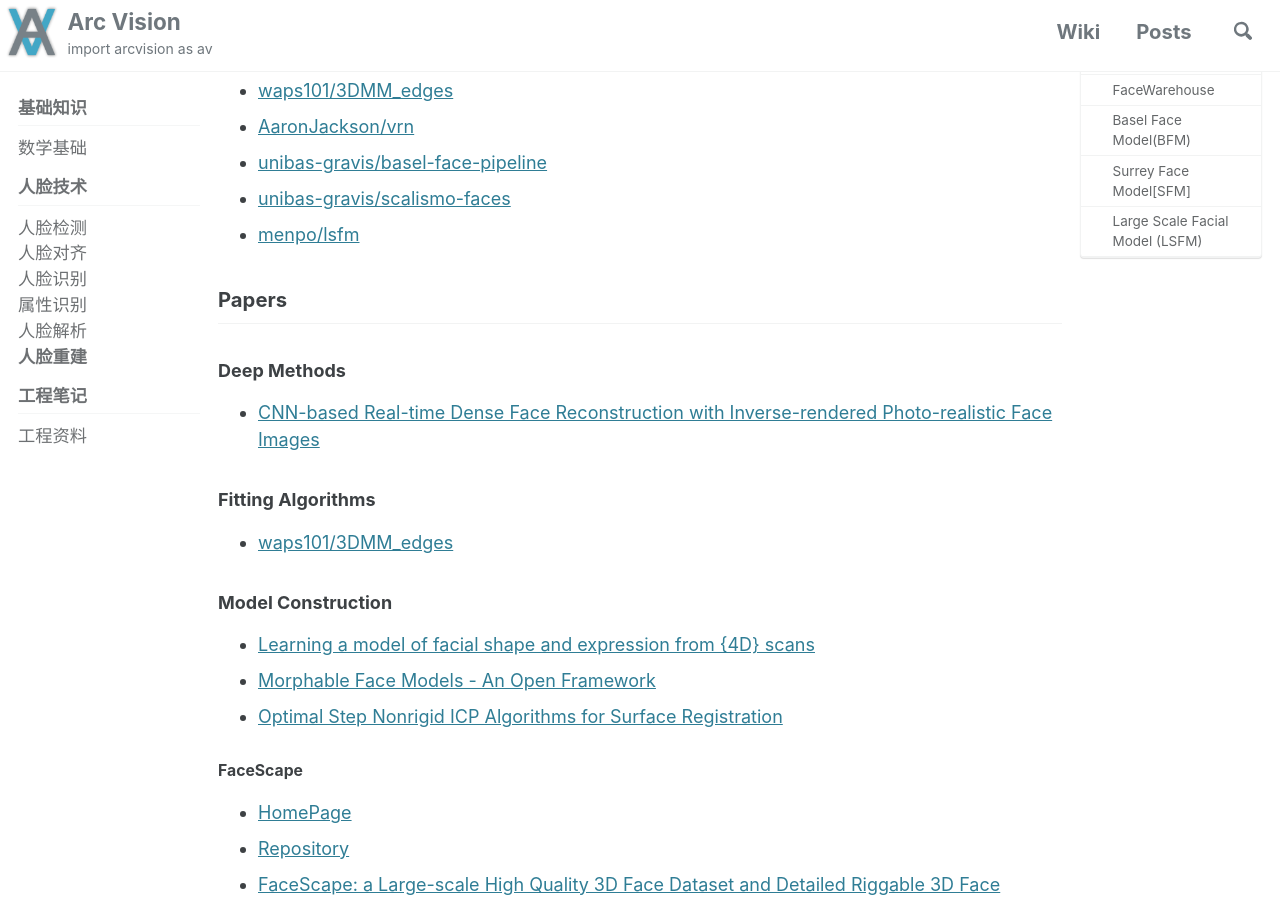
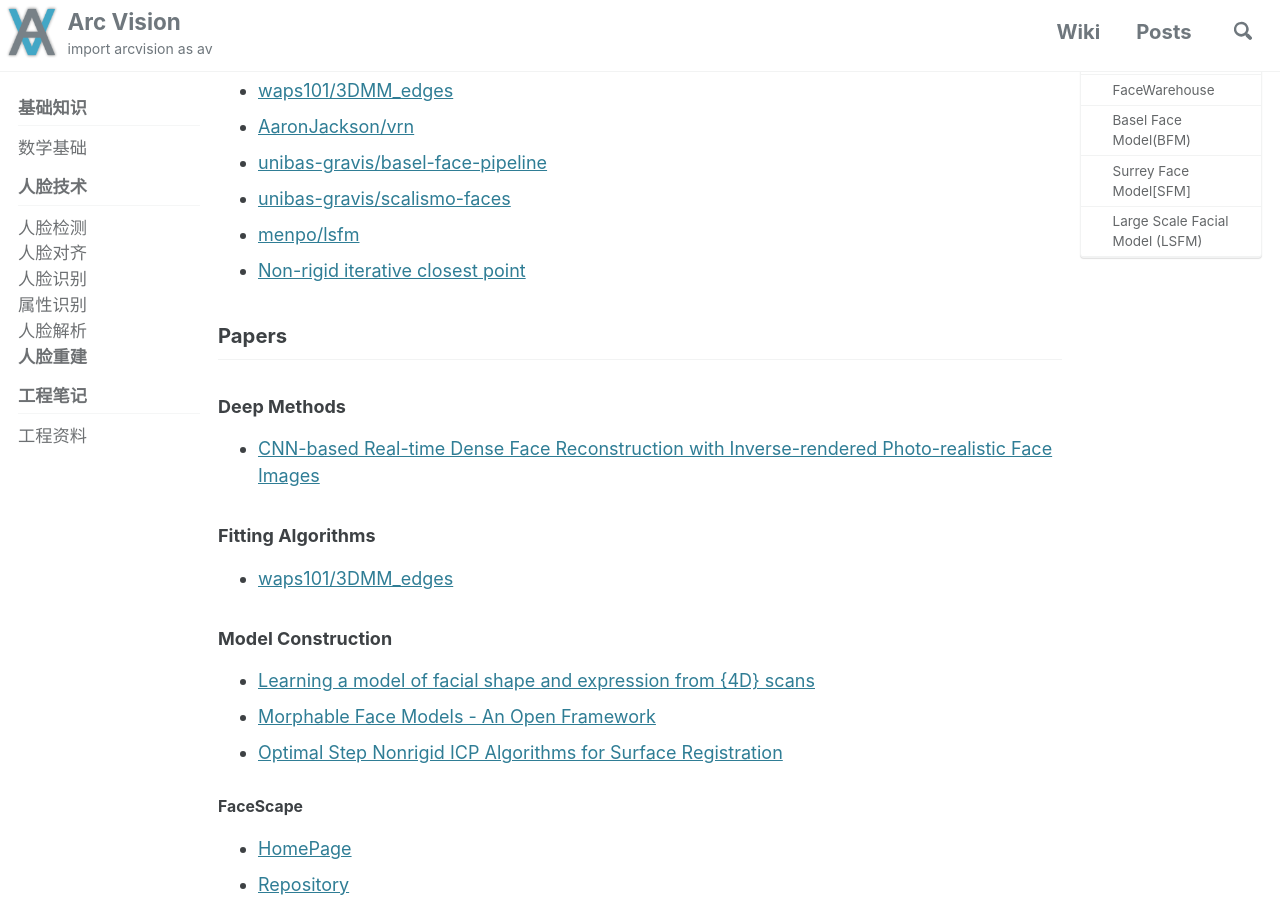
Before and after one commit to ArcVision/ArcVision.github.io, a Jekyll site: the page built from _wiki/15-face-reconstruction.md, in a window 1280 px wide and 900 px high, scrolled down 342 px. Built offline with Jekyll 4.4.1, drawn with Linux system fonts in a browser that asks for light colours; cached includes are drawn as plain includes; comment, search, counter and statistics services are not loaded.

Commit message:
Update 15-face-reconstruction.md

```diff
--- a/_wiki/15-face-reconstruction.md
+++ b/_wiki/15-face-reconstruction.md
@@ -15,6 +15,7 @@ permalink: /wiki/face-reconstruction/
 - [unibas-gravis/basel-face-pipeline](https://github.com/unibas-gravis/basel-face-pipeline)
 - [unibas-gravis/scalismo-faces](https://github.com/unibas-gravis/scalismo-faces)
 - [menpo/lsfm](https://github.com/menpo/lsfm)
+- [Non-rigid iterative closest point](https://github.com/charlienash/nricp)
 
 ## Papers
 
```
